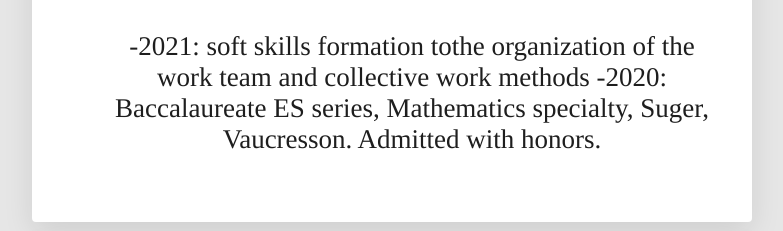
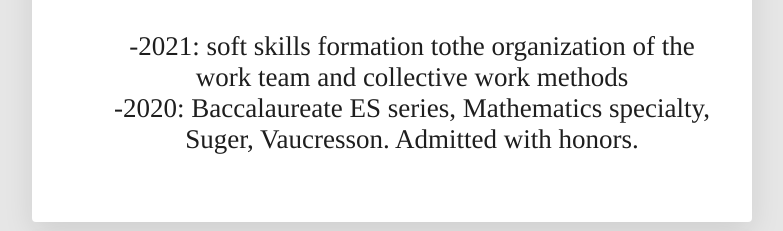
Before and after one commit to sarahdufetel/my-profile, a plain HTML site: page index.html in a window 1280 px wide. Shown: the part 721-952 px from the top of the page, without its empty margins (288-1071 px from the left). Drawn offline with Linux system fonts and the light colour scheme.

Commit message:
Update style.css

```diff
--- a/style.css
+++ b/style.css
@@ -98,10 +98,6 @@ a:hover{
 	list-style: none;
 	}
 
-.list-qualities li {
-    display: inline;
-}
-
 
 /*Design adjustements using id (1% design remaining)*/
 
```
